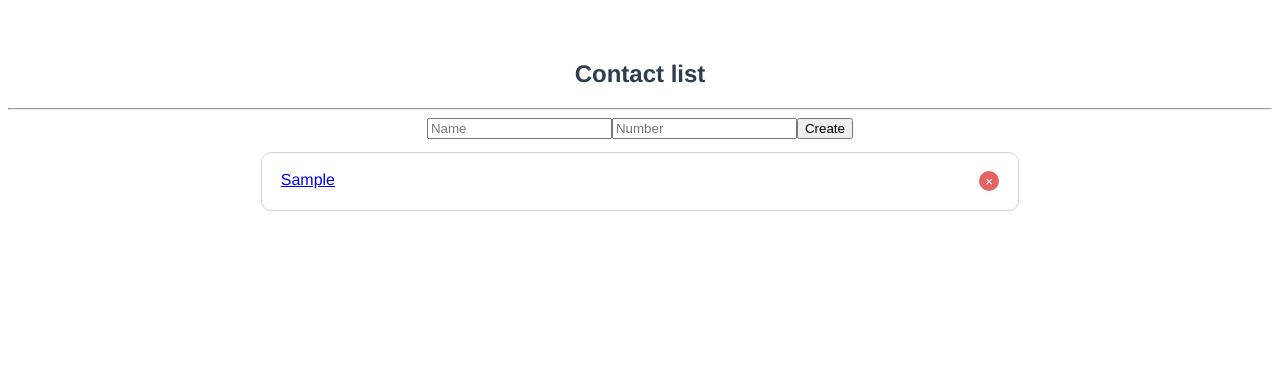
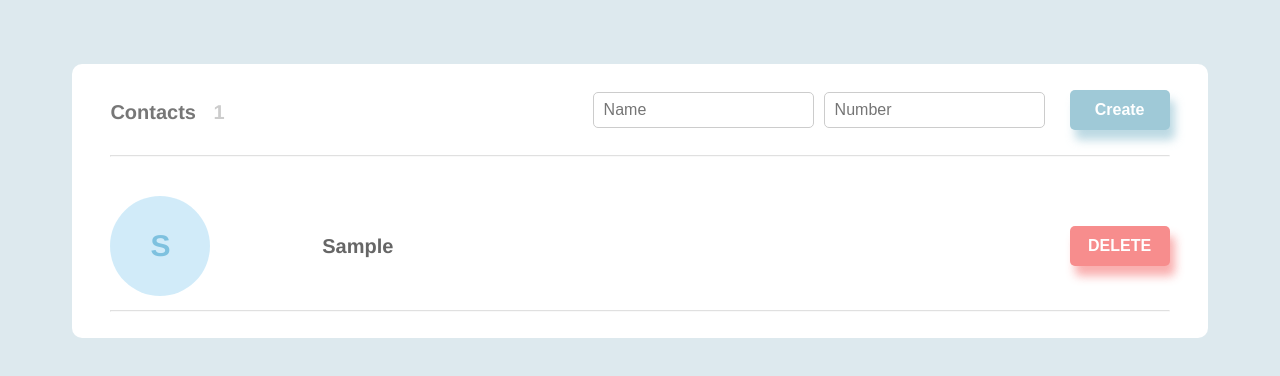
Before and after one commit to 1seestars/contact-list-app, a Vue app: page / in a window 1280 px wide. Both pictures are taken after typing "Sample", "5" into the empty fields and a click on the button "Create". Shown: the top 376 px of the page. Built offline with nearby package versions, Linux system fonts and the light colour scheme.

Commit message:
styles added

```diff
--- a/src/App.vue
+++ b/src/App.vue
@@ -5,12 +5,19 @@
 </template>
 
 <style>
+body {
+  background: #dde9ee;
+}
 #app {
   font-family: Avenir, Helvetica, Arial, sans-serif;
   -webkit-font-smoothing: antialiased;
   -moz-osx-font-smoothing: grayscale;
   text-align: center;
   color: #2c3e50;
-  margin-top: 60px;
+  margin: 5vw;
+  background: white;
+  border-radius: 10px;
+  box-sizing: border-box;
+  padding-bottom: 2vw;
 }
 </style>
--- a/src/components/AddContact.vue
+++ b/src/components/AddContact.vue
@@ -38,4 +38,45 @@ input::-webkit-inner-spin-button {
   -webkit-appearance: none;
   margin: 0;
 }
+
+input {
+  height: 32px;
+  margin: 0 5px;
+  font-size: 16px;
+  transition: 0.5s;
+  color: #777777;
+  padding-left: 10px;
+  border: 1px solid #ccc;
+  border-radius: 5px;
+}
+
+button {
+  border: none;
+  border-radius: 5px;
+  width: 100px;
+  height: 40px;
+  background: #9fc9d7;
+  color: white;
+  font-weight: 700;
+  font-size: 16px;
+  margin: 0 0 0 20px;
+  cursor: pointer;
+  box-shadow: 5px 10px 10px 0px rgba(159, 201, 215, 0.7);
+  transition: 0.5s;
+  outline: none;
+  opacity: 0.7;
+}
+
+button:active {
+  transform: scale(0.9);
+  box-shadow: 2px 4px 1px 0px rgba(159, 201, 215, 0.7);
+}
+
+button:hover {
+  opacity: 1;
+}
+
+button:focus {
+  opacity: 1;
+}
 </style>
--- a/src/components/ContactItem.vue
+++ b/src/components/ContactItem.vue
@@ -1,12 +1,22 @@
 <template>
-  <li>
-    <span>
-      <router-link :to="{ name: 'ContactInfo', params: { id: contact.id } }">{{
-        contact.name
-      }}</router-link>
-    </span>
-    <button @click="() => removeContact(contact.id)">&times;</button>
-  </li>
+  <div>
+    <li>
+      <div id="imageContainer">
+        <div id="imageDiv">{{ contact.name.toString()[0].toUpperCase() }}</div>
+      </div>
+      <span>
+        <router-link :to="{ name: 'ContactInfo', params: { id: contact.id } }"
+          ><span>{{
+            contact.name[0].toUpperCase() + contact.name.slice(1)
+          }}</span></router-link
+        >
+      </span>
+      <div id="buttonContainer">
+        <button @click="() => removeContact(contact.id)">DELETE</button>
+      </div>
+    </li>
+    <hr />
+  </div>
 </template>
 
 <script>
@@ -25,25 +35,82 @@ export default {
 <style scoped>
 li {
   display: flex;
-  justify-content: space-between;
-  margin: 1% 20%;
-  border: 1px solid lightgrey;
-  border-radius: 10px;
-  padding: 1.5%;
+  padding: 1vw 3vw;
+  font-weight: 700;
 }
 
-button {
-  width: 20px;
-  height: 20px;
-  border-radius: 50px;
-  border: 0;
-  background: rgb(228, 98, 98);
-  color: rgb(255, 255, 255);
-  cursor: pointer;
-  transition: 0.2s;
+li span {
+  display: inline-block;
+  flex: 1;
+  text-align: left;
+  line-height: 100px;
 }
 
-button:hover {
-  background: rgb(226, 58, 58);
+li span span {
+  font-size: 20px;
+  color: #666666;
+  text-decoration: none;
+}
+
+li span span:hover {
+  text-decoration: underline;
+}
+
+#imageContainer {
+  flex: 1;
+  text-align: left;
+}
+
+#imageDiv {
+  width: 100px;
+  height: 100px;
+  background: #a4d9f4;
+  text-align: center;
+  line-height: 100px;
+  font-size: 30px;
+  border-radius: 50%;
+  opacity: 0.5;
+  color: #0084c1;
+}
+
+#buttonContainer {
+  flex: 3;
+  text-align: right;
+  line-height: 100px;
+}
+
+#buttonContainer button {
+  border: none;
+  border-radius: 5px;
+  width: 100px;
+  height: 40px;
+  background: #f45d5d;
+  color: white;
+  font-weight: 700;
+  font-size: 16px;
+  margin: 0 0 0 20px;
+  cursor: pointer;
+  box-shadow: 5px 10px 10px 0px rgba(244, 93, 93, 0.7);
+  transition: 0.5s;
+  outline: none;
+  opacity: 0.7;
+}
+
+#buttonContainer button:active {
+  transform: scale(0.9);
+  box-shadow: 2px 4px 1px 0px rgba(244, 93, 93, 0.7);
+}
+
+#buttonContainer button:hover {
+  opacity: 1;
+}
+
+#buttonContainer button:focus {
+  opacity: 1;
+}
+
+hr {
+  opacity: 0.3;
+  margin: 0 3vw;
 }
 </style>
--- a/src/views/Contacts.vue
+++ b/src/views/Contacts.vue
@@ -1,10 +1,18 @@
 <template>
   <div>
-    <h2>Contact list</h2>
+    <div id="contactListHeader">
+      <div id="contactsCount">
+        <span
+          >Contacts <span>{{ this.contactsCount }}</span></span
+        >
+      </div>
+      <div id="addNewContact"><AddContact /></div>
+    </div>
     <hr />
-    <AddContact />
-    <ContactList v-if="contactsCount" />
-    <p v-else>No contacts!</p>
+    <div>
+      <ContactList v-if="contactsCount" />
+      <p v-else>No contacts!</p>
+    </div>
   </div>
 </template>
 
@@ -21,3 +29,47 @@ export default {
   },
 };
 </script>
+
+<style scoped>
+#contactListHeader {
+  display: flex;
+}
+
+#contactListHeader div {
+  padding: 2vw 3vw;
+  font-weight: 700;
+}
+
+#contactsCount {
+  flex: 1;
+  text-align: left;
+  font-size: 20px;
+  color: #777777;
+}
+
+#contactsCount span {
+  display: inline-block;
+  height: 40px;
+  line-height: 20px;
+}
+
+#contactsCount span span {
+  color: #ccc;
+  margin: 12px;
+}
+
+#addNewContact {
+  flex: 4;
+  text-align: right;
+}
+
+hr {
+  opacity: 0.3;
+  margin: 0 3vw 2vw;
+}
+
+p {
+  color: #666666;
+  font-weight: 500;
+}
+</style>
```
